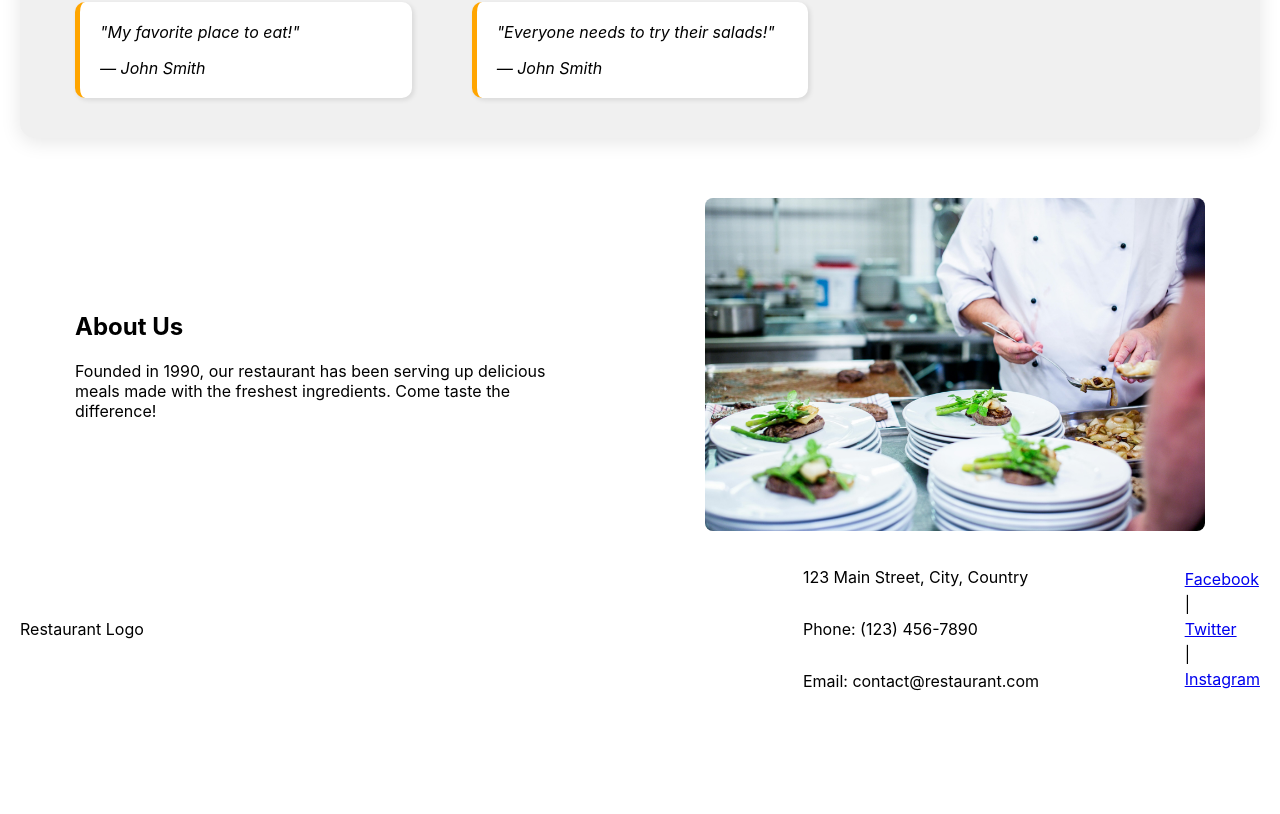
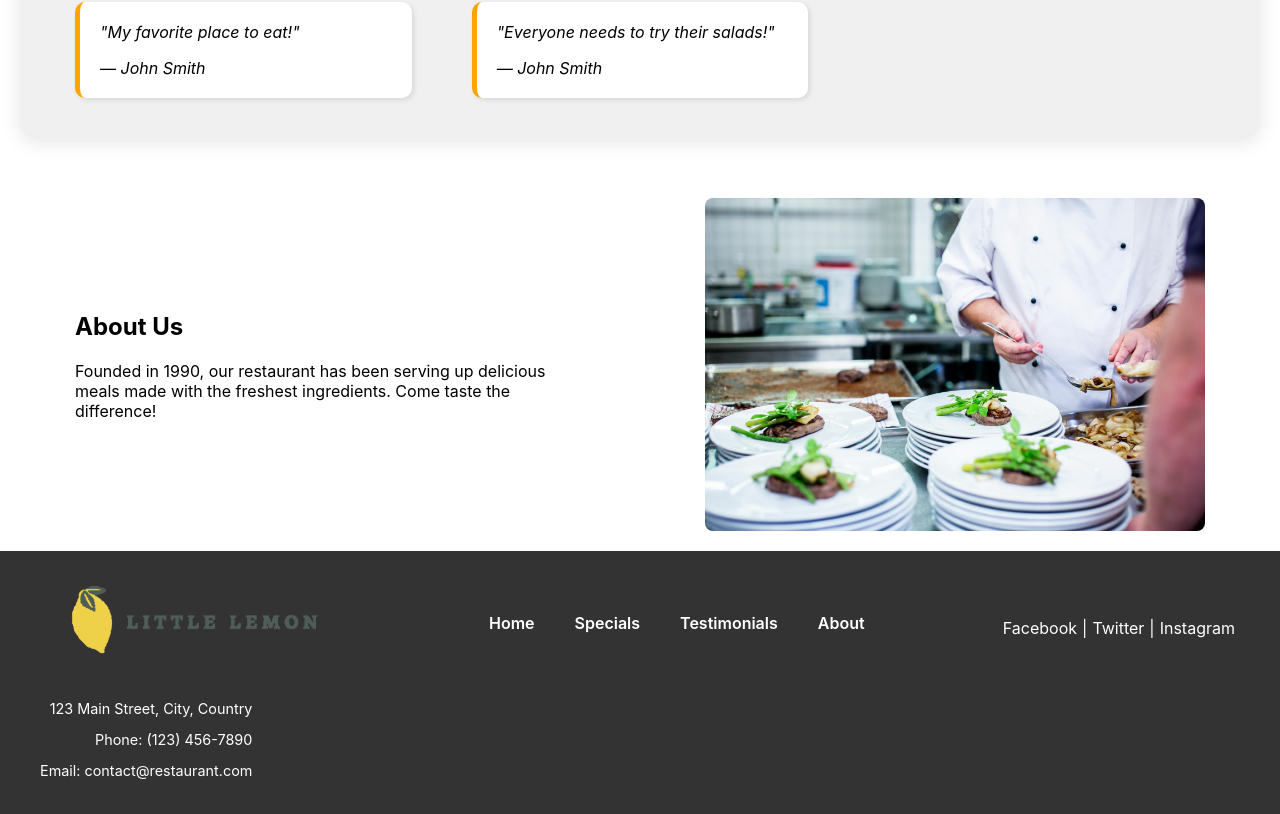
Before and after one commit to ukjh4/little-lemon, a React (Create React App) app in the folder little-lemon/: page / in a window 1280 px wide. Shown: the part 1684-2498 px from the top of the page. Before the commit the page ends 2391 px from the top, so only its background shows below. Built offline with nearby package versions, Linux system fonts and the light colour scheme.

Commit message:
finish initial css

```diff
--- a/little-lemon/src/App.css
+++ b/little-lemon/src/App.css
@@ -224,24 +224,80 @@ blockquote {
   margin: 0 auto; /* Centers the image horizontally */
 }
 
-/* Footer Component */
+/* Footer Styling */
+.footer {
+  background-color: #333; /* Dark background for the footer */
+  color: #fff; /* Light text color for readability */
+  padding: 20px 40px; /* Ample padding around the content */
+  display: flex;
+  flex-wrap: wrap; /* Allows footer contents to wrap on small screens */
+  justify-content: space-between;
+  align-items: center;
+}
+
+.footer-logo img {
+  max-height: 100px; /* Adjust the height as needed */
+  width: auto; /* Maintains the aspect ratio */
+}
+
+.footer-nav {
+  display: flex;
+  flex-wrap: wrap; /* Ensures navigation items wrap on smaller screens */
+}
+
 .footer-nav ul {
+  list-style-type: none; /* Removes list styling */
+  padding: 0;
   display: flex;
-  list-style-type: none;
+  flex-direction: row; /* Aligns the nav items horizontally */
+  margin: 0 20px; /* Margin for spacing between nav items */
+}
+
+.footer-nav li {
+  margin: 0 10px; /* Margin between individual nav links */
 }
 
 .footer-nav a {
-  color: #fff; /* Adjust as needed */
-  text-decoration: none;
-  padding: 0 10px;
+  color: #fff; /* White color for the text */
+  text-decoration: none; /* Removes underline from links */
+  font-weight: 600; /* Bold font weight for readability */
+  padding: 5px 10px; /* Padding for better touch targets */
 }
 
-.contact-info,
+.contact-info {
+  font-size: 0.9rem; /* Smaller font size for contact information */
+  text-align: right; /* Aligns the text to the right */
+  margin-top: 10px; /* Adds a margin on top for visual separation */
+}
+
 .social-media-links {
   display: flex;
-  flex-direction: column;
+  justify-content: center; /* Centers social media links */
+  padding-top: 10px; /* Padding on top */
 }
 
 .social-media-links a {
-  padding: 5px 0;
+  color: #fff;
+  margin: 0 5px; /* Small horizontal margin between links */
+  text-decoration: none; /* No underline */
 }
+
+/* Media Queries for Responsive Adjustments */
+@media (max-width: 768px) {
+  .footer {
+    flex-direction: column; /* Stacks the footer content vertically */
+    align-items: center; /* Aligns items centrally */
+  }
+
+  .footer-nav ul {
+    justify-content: center; /* Centers navigation items */
+  }
+
+  .contact-info {
+    text-align: center; /* Centers the contact info on small screens */
+  }
+
+  .social-media-links {
+    justify-content: center; /* Ensures links are centered */
+  }
+}
--- a/little-lemon/src/js/footer.js
+++ b/little-lemon/src/js/footer.js
@@ -1,24 +1,35 @@
-import React from 'react';
+import React from "react";
 
 function Footer() {
   return (
     <footer className="footer">
-      <div className="footer-logo">Restaurant Logo</div>
+      <div className="footer-logo">
+        <img src="./logo.png" alt="Restaurant logo" />
+      </div>
       <nav className="footer-nav">
         <ul>
-          <li><a href="#main">Home</a></li>
-          <li><a href="#specials">Specials</a></li>
-          <li><a href="#testimonials">Testimonials</a></li>
-          <li><a href="#about">About</a></li>
+          <li>
+            <a href="#main">Home</a>
+          </li>
+          <li>
+            <a href="#specials">Specials</a>
+          </li>
+          <li>
+            <a href="#testimonials">Testimonials</a>
+          </li>
+          <li>
+            <a href="#about">About</a>
+          </li>
         </ul>
       </nav>
+      <div className="social-media-links">
+        <a href="./#">Facebook</a> | <a href="./#">Twitter</a> |{" "}
+        <a href="./#">Instagram</a>
+      </div>
       <div className="contact-info">
         <p>123 Main Street, City, Country</p>
         <p>Phone: (123) 456-7890</p>
         <p>Email: contact@restaurant.com</p>
-      </div>
-      <div className="social-media-links">
-        <a href="#">Facebook</a> | <a href="#">Twitter</a> | <a href="#">Instagram</a>
       </div>
     </footer>
   );
```
